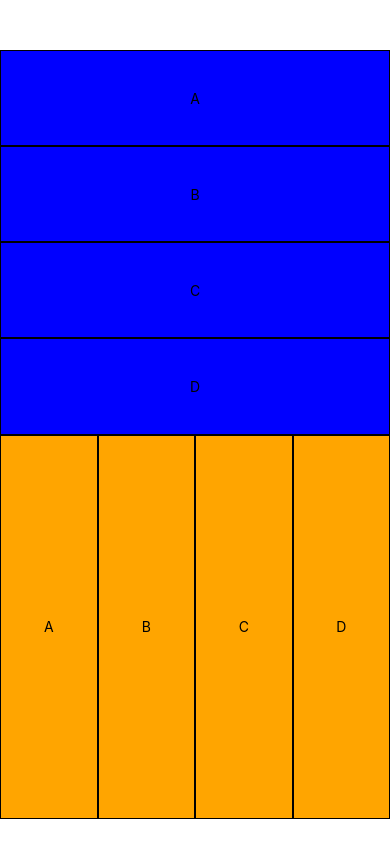
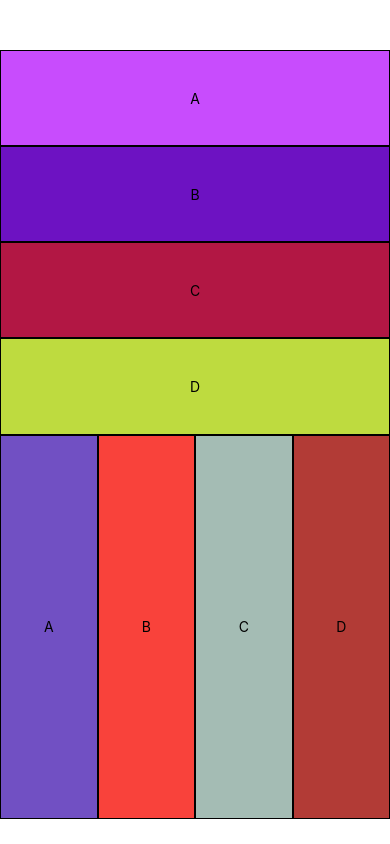
Before and after one commit to phamtanphat/Reactnative18052020, a React Native app: screen / in a window 390 px wide. Built offline with nearby package versions, Linux system fonts and the light colour scheme.

Commit message:
bai so 1

```diff
--- a/App.js
+++ b/App.js
@@ -1,5 +1,5 @@
 import React, { Component } from 'react'
-import { Text, View , StyleSheet} from 'react-native'
+import { Text, View , StyleSheet , Colo} from 'react-native'
 
 // Flex box
 class App extends Component {
@@ -7,30 +7,38 @@ class App extends Component {
     return (
       <View style={styles.container}>
         <View style={styles.containerVertical}>
-          <View style={styles.wrapperText1}>
+          <View
+            style={{...styles.wrapperText1 , backgroundColor : randomColor()}}>
             <Text style={styles.textStyleVertical}>A</Text>
           </View>
-          <View style={styles.wrapperText1}>
+          <View
+            style={{...styles.wrapperText1 , backgroundColor : randomColor()}}>
             <Text style={styles.textStyleVertical}>B</Text>
           </View>
-          <View style={styles.wrapperText1}>
+          <View
+            style={{...styles.wrapperText1 , backgroundColor : randomColor()}}>
             <Text style={styles.textStyleVertical}>C</Text>
           </View>
-          <View style={styles.wrapperText1}>
+          <View
+            style={{...styles.wrapperText1 , backgroundColor : randomColor()}}>
             <Text style={styles.textStyleVertical}>D</Text>
           </View>
         </View>
         <View style={styles.containerHorizontal}>
-        <View style={styles.wrapperText2}>
+          <View
+            style={{...styles.wrapperText2 , backgroundColor : randomColor() }}>
             <Text style={styles.textStyleVertical}>A</Text>
           </View>
-          <View style={styles.wrapperText2}>
+          <View
+            style={{...styles.wrapperText2 , backgroundColor : randomColor() }}>
             <Text style={styles.textStyleVertical}>B</Text>
           </View>
-          <View style={styles.wrapperText2}>
+          <View
+            style={{...styles.wrapperText2 , backgroundColor : randomColor() }}>
             <Text style={styles.textStyleVertical}>C</Text>
           </View>
-          <View style={styles.wrapperText2}>
+          <View
+            style={{...styles.wrapperText2 , backgroundColor : randomColor() }}>
             <Text style={styles.textStyleVertical}>D</Text>
           </View>
         </View>
@@ -38,6 +46,10 @@ class App extends Component {
     )
   }
 }
+const randomColor = () => {
+  return `rgb(${Math.random() * 255}, ${Math.random() * 255}, ${Math.random() * 255})`
+}
+
 const styles = StyleSheet.create({
   container: {
     marginTop : 50 ,
@@ -55,9 +67,6 @@ const styles = StyleSheet.create({
     borderWidth : 1 ,
     alignItems: 'center',
     justifyContent : 'center',
-    backgroundColor : 'blue'
-  },
-  textStyleVertical: {
   },
   containerHorizontal: {
     flex : 1 ,
@@ -69,8 +78,7 @@ const styles = StyleSheet.create({
     borderWidth : 1 ,
     borderColor :'black',
     alignItems: 'center',
-    justifyContent : 'center',
-    backgroundColor : 'orange'
+    justifyContent : 'center'
   },
 })
 
```
